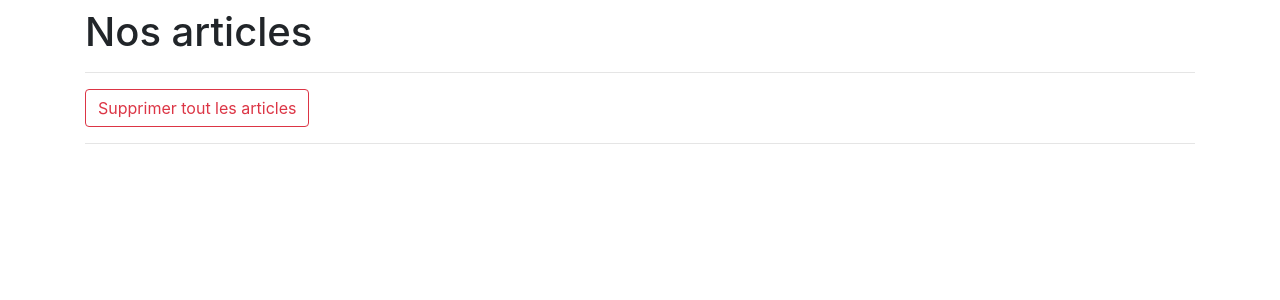
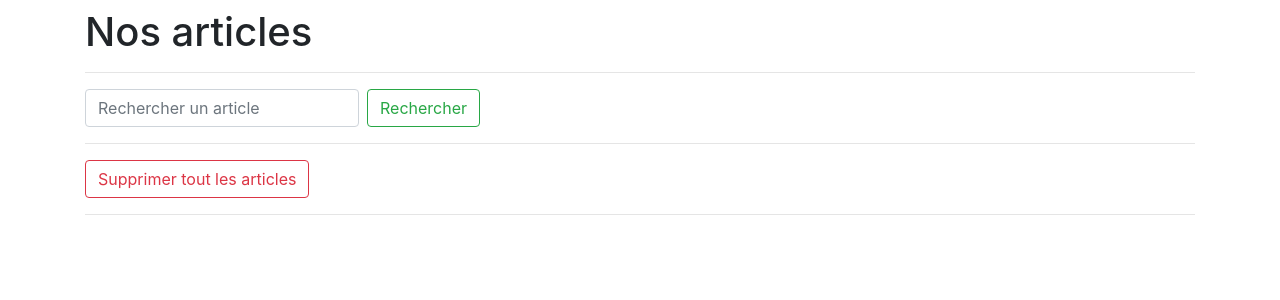
Before and after one commit to Binair-Dev/Python-Django-Template, a Django app: page / in a window 1280 px wide. Shown: the part 56-356 px from the top of the page. Run offline with Django 5.2, Linux system fonts and the light colour scheme; data that the repository does not hold is empty.

Commit message:
setting up searchbar for articles

```diff
--- a/monBlog/article/forms.py
+++ b/monBlog/article/forms.py
@@ -16,3 +16,6 @@ class Update_article_form(ModelForm):
     class Meta:
         model = Article
         fields = ['title', 'author', 'content']
+
+class SearchForm(forms.Form):
+    query = forms.CharField(label='Recherche', max_length=100)
--- a/monBlog/article/templates/article_list.html
+++ b/monBlog/article/templates/article_list.html
@@ -7,20 +7,28 @@
     }
 
     button {
-        margin-right:  10px;
+        margin-right: 10px;
     }
 
-    a:visited, a:active {
+    a:visited,
+    a:active {
         color: black;
         text-decoration: none;
     }
 
-    input:focus, textarea:focus, select:focus {
+    input:focus,
+    textarea:focus,
+    select:focus {
         outline: none;
     }
 </style>
 <div class="container">
     <h1>Nos articles</h1>
+    <hr>
+    <form class="form-inline my-2 my-lg-0 text-center" method="get" action="{% url 'article_list' %}">
+        <input class="form-control mr-sm-2" name="book_list" type="search" placeholder="Rechercher un article" aria-label="Search">
+        <button class="btn btn-outline-success my-2 my-sm-0" type="submit">Rechercher</button>
+    </form>
     <hr>
     <form method="POST" action="/article/delete/all/">
         {% csrf_token %}
@@ -35,7 +43,8 @@
                 <p>{{ article.content }}</p>
                 <p><strong>{{ article.author }}</strong></p>
                 <div class="inline-flex-padded">
-                    <button class="btn btn-outline-primary"><a class="black-text" href="/article/update/{{ article.id }}">Mettre à jour un article</a></button>
+                    <button class="btn btn-outline-primary"><a class="black-text"
+                            href="/article/update/{{ article.id }}">Mettre à jour un article</a></button>
                     <form method="POST" action="/article/delete/{{ article.id }}/">
                         {% csrf_token %}
                         <button type="submit" class="btn btn-outline-danger">Supprimer</button>
--- a/monBlog/article/views.py
+++ b/monBlog/article/views.py
@@ -1,10 +1,22 @@
-from django.shortcuts import render, redirect, get_object_or_404
+from django.shortcuts import render, redirect
 from django.http import HttpResponse
 from .models import Article
 from .forms import Create_article_form, Create_author_form, Update_article_form
+from django.db.models import Q
 
 def article_list(request):
-    articles = Article.objects.all()
+    query = request.GET.get('book_list', '')
+    if query:
+        articles = Article.objects.filter(
+            Q(title__icontains=query) |
+            Q(content__icontains=query)
+        )
+        print('Query = ')
+        print(articles)
+    else:
+        articles = Article.objects.all()
+        print('NO Query = ')
+        print(articles)
     return render(request, 'article_list.html', {'articles': articles})
 
 def article_one(request, id):
```
